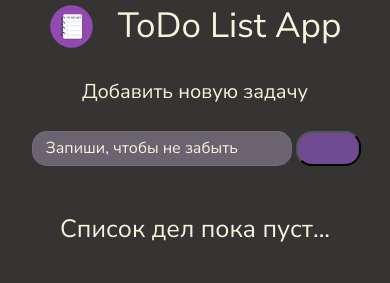
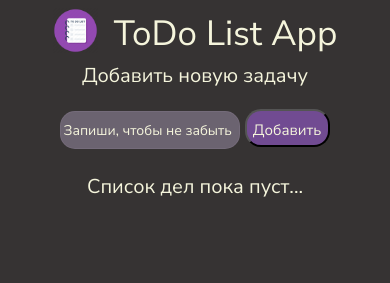
Before and after one commit to foxy-run/todoApp, a website built with webpack: page src/index.html in a window 390 px wide. Built offline with nearby package versions, Linux system fonts and the light colour scheme; files whose address does not match are found by name.

Commit message:
change grid to flex, add some fixes

```diff
--- a/src/index.html
+++ b/src/index.html
@@ -9,34 +9,31 @@
     <title>ToDo List</title>
 </head>
 <body>
-<div class="wrapper">
+<div class="container d-flex flex-column justify-content-center">
     <header>
-        <div class="container">
-            <div class="header-row row">
-                <div class="header-logo col-md-auto col-sm-auto col-auto">
+
+        <div class="header-row d-flex flex-row justify-content-center mt-2">
+            <div class="header-logo">
                 <img src="images/logo.jpg" alt="Logo for app"/>
             </div>
-                <div class="header-title col-md-auto col-sm-auto col-auto">
+            <div class="header-title ps-3">
                 ToDo List App
             </div>
         </div>
-        </div>
+
     </header>
 
     <main>
-        <div class="content">
-            <div class="field">
-                <div class="container">
-                    <div class="field-row row">
+
         <div
-                                class="field-header col-md-auto col-xs-auto col-sm-auto col-auto my-4"
+                class="field-header d-flex flex-row justify-content-center"
         >
             Добавить новую задачу
         </div>
-                        <div class="field-form">
-                            <form id="form" class="row">
+        <div class="field-form d-flex flex-row justify-content-center mt-2">
+            <form id="form">
                 <input
-                                        class="field-input col-8 offset-1"
+                        class="field-input"
                         required
                         type="text"
                         name="add_task"
@@ -45,20 +42,15 @@
                 />
                 <button
                         type="submit"
-                                        class="field-button  col-2 mx-1"
+                        class="field-button"
                 >
                     <span class="field-text">Добавить</span>
                 </button>
             </form>
         </div>
-                    </div>
-                </div>
-            </div>
-            <div class="tasks">
-                <div class="container">
-                    <ul class="tasks-list col-md-auto" id="list"></ul>
-                </div>
-            </div>
+
+        <div class="lists d-flex flex-column justify-content-center">
+            <ul class="tasks-list align-self-center mt-2" id="list"></ul>
         </div>
     </main>
 </div>
--- a/src/js/main.js
+++ b/src/js/main.js
@@ -17,11 +17,11 @@ checkEmptyList();
 tasks.forEach(task => {
     const classCss = task.done ? 'tasks-title done' : 'tasks-title';
     const taskHTML = `
-                <li class="tasks-item row my-1" id="${task.id}">
-                  <button type="button" class="tasks-done col-1 offset-1" data-action="done"><img src="images/check.png" width="25px" height="25px" alt="Task done"></button>
-                  <input class="${classCss} col-8" disabled type="text" value="${task.text}" id="task-input"/>
-                  <button type="submit" class="tasks-edit col-1 " data-action="edit"><img src="images/edit.png" width="25px" height="25px" alt="Task edit"></button>
-                  <button type="button" class="tasks-delete col-1" data-action="delete"><img src="images/trash.png" width="25px" height="25px" alt="Task delete"></button>
+                <li class="tasks-item d-flex flex-row mt-2" id="${task.id}">
+                  <button type="button" class="tasks-done" data-action="done"><img src="images/check.png" width="25px" height="25px" alt="Task done"></button>
+                  <input class="${classCss} ms-2" disabled type="text" value="${task.text}" id="task-input"/>
+                  <button type="submit" class="tasks-edit ms-2" data-action="edit"><img src="images/edit.png" width="25px" height="25px" alt="Task edit"></button>
+                  <button type="button" class="tasks-delete ms-2" data-action="delete"><img src="images/trash.png" width="25px" height="25px" alt="Task delete"></button>
                 </li>
     `;
     tasksList.insertAdjacentHTML('beforeend', taskHTML);
@@ -59,11 +59,11 @@ function addTask(event) {
     const classCss = 'tasks-title';
     // Отрисовка шаблона задачи
     const taskHTML = `
-                <li class="tasks-item row my-1" id="${newTask.id}">
-                  <button type="button" class="tasks-done col-1 offset-1" data-action="done"><img src="images/check.png" width="25px" height="25px" alt="Task done"></button>
-                  <input class="${classCss} col-8" disabled type="text" value="${newTask.text}" id="task-input"/>
-                  <button type="button" class="tasks-edit col-1 " data-action="edit"><img src="images/edit.png" width="25px" height="25px" alt="Task edit"></button>
-                  <button type="button" class="tasks-delete col-1" data-action="delete"><img src="images/trash.png" width="25px" height="25px" alt="Task delete"></button>
+                <li class="tasks-item d-flex flex-row mt-2" id="${newTask.id}">
+                  <button type="button" class="tasks-done" data-action="done"><img src="images/check.png" width="25px" height="25px" alt="Task done"></button>
+                  <input class="${classCss} ms-2" disabled type="text" value="${newTask.text}" id="task-input"/>
+                  <button type="button" class="tasks-edit ms-2" data-action="edit"><img src="images/edit.png" width="25px" height="25px" alt="Task edit"></button>
+                  <button type="button" class="tasks-delete ms-2" data-action="delete"><img src="images/trash.png" width="25px" height="25px" alt="Task delete"></button>
                 </li>
     `;
 
@@ -182,7 +182,7 @@ function editTask(event) {
 
 function checkEmptyList() {
     if (tasks.length === 0) {
-        const emptyListTasks = `<li class="tasks-item empty col-md-auto" id="emptyList">
+        const emptyListTasks = `<li class="tasks-item empty" id="emptyList">
                   <div class="tasks-title_empty ">Список дел пока пуст...</div>
                 </li>`
         tasksList.insertAdjacentHTML('afterbegin', emptyListTasks);
--- a/src/scss/main.scss
+++ b/src/scss/main.scss
@@ -18,17 +18,8 @@ body {
   color: $color_1;
 }
 
-.wrapper {
-  min-height: 100%;
-  display: flex;
-  flex-direction: column;
-}
-
-.header-row {
-  display: flex;
-  flex-direction: row;
-  justify-content: center;
-  align-items: center;
+.container {
+  max-width: 1200px;
 }
 
 .header-logo {
@@ -47,23 +38,8 @@ body {
   font-size: 32px;
 }
 
-.field-row {
-  display: flex;
-  flex-direction: column;
-  align-items: center;
-}
-
-.tasks {
-  display: flex;
-  justify-content: center;
-  align-self: center;
-  margin: 10px 0px;
-}
 
 .tasks-list {
-  display: flex;
-  flex-direction: column;
-  justify-content: space-between;
   list-style: none;
   padding: 15px;
 }
@@ -92,8 +68,6 @@ body {
 .tasks-title_empty {
   font-size: 25px;
   color: $color_1;
-  margin-top: 20px;
-  text-align: center;
 }
 
 .tasks-done {
@@ -151,6 +125,7 @@ body {
   height: 35px;
   border: 0.5px solid rgba(119, 110, 126, 0.822);
   border-radius: 15px;
+  width: 500px;
 }
 
 ::placeholder {
@@ -175,6 +150,7 @@ body {
   background-color: $background-color_1;
   font-size: 25px;
   border-radius: 15px;
+  width: 470px;
 }
 
 .tasks-title {
@@ -182,15 +158,19 @@ body {
 }
 
 @media (max-width: 576px) {
+
   .field-header {
-    font-size: 20px;
+    font-size: 20px !important;
   }
   .field-button {
-    display: flex;
-    justify-content: center;
+
+  }
+
+  .field-input {
+    width: 200px;
   }
   .field-text {
-    font-size: 7px !important;
+    font-size: 15px !important;
   }
   .header-title {
     font-size: 35px !important;
@@ -201,29 +181,31 @@ body {
       width: 45px !important;
     }
   }
-  .tasks-done {
-    display: flex;
-    justify-content: center;
-  }
-  .tasks-delete {
-    display: flex;
-    justify-content: center;
-  }
   .tasks-title {
-    font-size: 15px;
+    font-size: 15px !important;
     padding-top: 5px;
   }
 }
 
 @media (max-width: 768px) {
+
+  .field-form {
+
+    justify-items: center;
+  }
+  .field-input {
+    width: 300px;
+  }
+
   .field-button {
-    display: flex;
-    justify-content: center;
+    width: 100px;
+  }
+
+  .field-header {
+    font-size: 25px;
   }
   .field-text {
-    font-size: 10px;
-    align-items: center;
-    padding-top: 10px;
+    font-size: 15px;
   }
   .header-title {
     font-size: 45px;
@@ -234,27 +216,44 @@ body {
       width: 75px;
     }
   }
-  .tasks-done {
-    display: flex;
-    justify-content: center;
+
+  #task-input {
+    width: 250px;
   }
-  .tasks-delete {
-    display: flex;
-    justify-content: center;
+  .tasks-title {
+    font-size: 20px !important;
   }
-  .tasks-edit {
-    display: flex;
-    justify-content: center;
+
+}
+
+@media (max-width: 433px) {
+  .field-button {
+    margin-top: 10px;
+    width: 85px;
+    height: 38px;
+
+  }
+  .tasks-title {
+    font-size: 15px !important;
+  }
+
+  #task-input {
+    width: 150px;
+  }
+
+  ::placeholder {
+    font-size: 14px;
+  }
+
+  .field-form {
+
+  }
+  .tasks-title_empty {
+    font-size: 20px;
+  }
+
+  .field-input {
+    width: 180px;
+    height: 38px;
   }
 }
-
-@media (max-width: 415px) {
-  .field-button {
-    span {
-      display: none;
-    }
-
-    max-width: 75px !important;
-
-  }
-}
```
Lines whose indentation alone changed are shown as unchanged.
